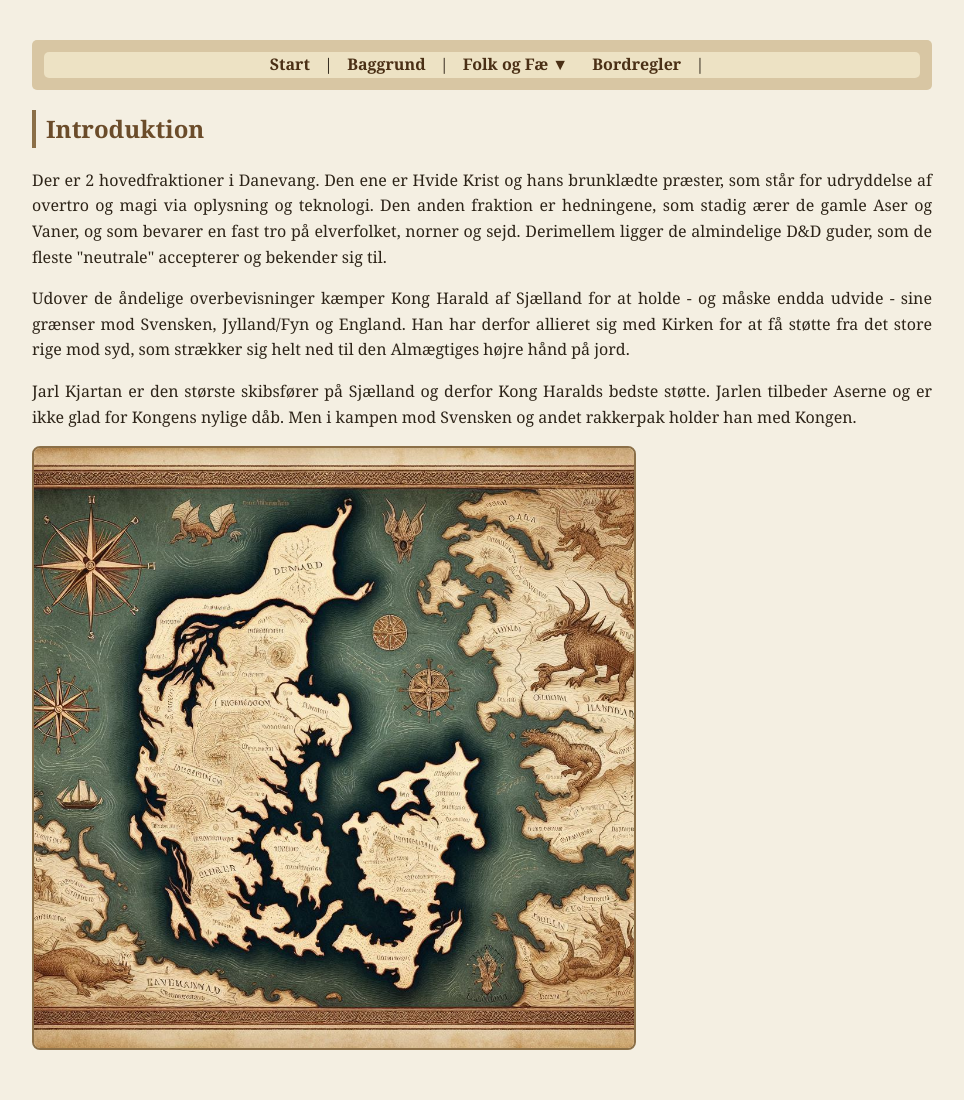
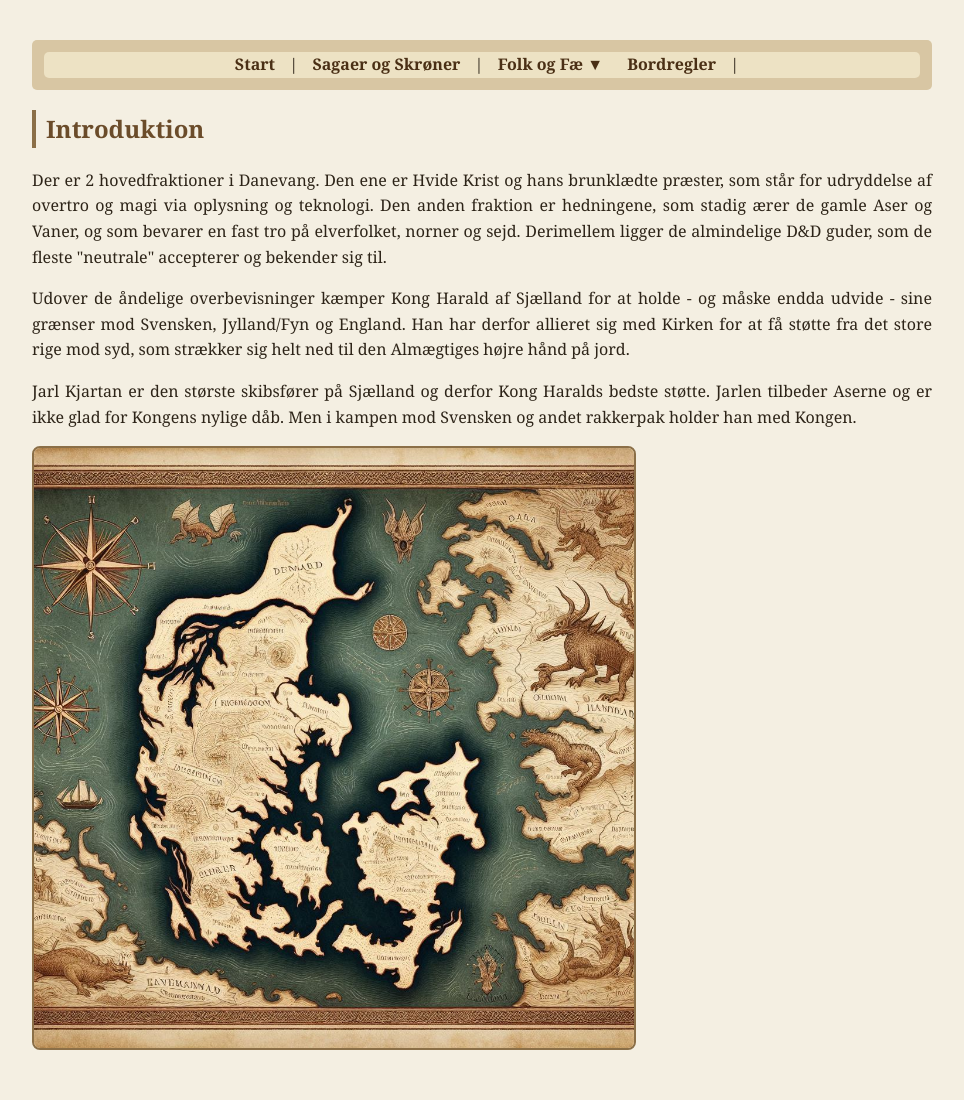
Before and after one commit to Stoffer75/den2side.dk, a Jekyll site: the page built from index.html, in a window 1280 px wide. Shown: the whole page, without its empty margins (158-1122 px from the left). Built offline with Jekyll 4.4.1, drawn with Linux system fonts in a browser that asks for light colours.

Commit message:
Update navigation.html

```diff
--- a/_includes/navigation.html
+++ b/_includes/navigation.html
@@ -6,7 +6,7 @@
         </li>
 
         <li>
-            <a href="{{ '/baggrund.html' | relative_url }}">Baggrund</a> |
+            <a href="{{ '/baggrund.html' | relative_url }}">Sagaer og Skrøner</a> |
         </li>
 
         <li class="has-dropdown">
```
